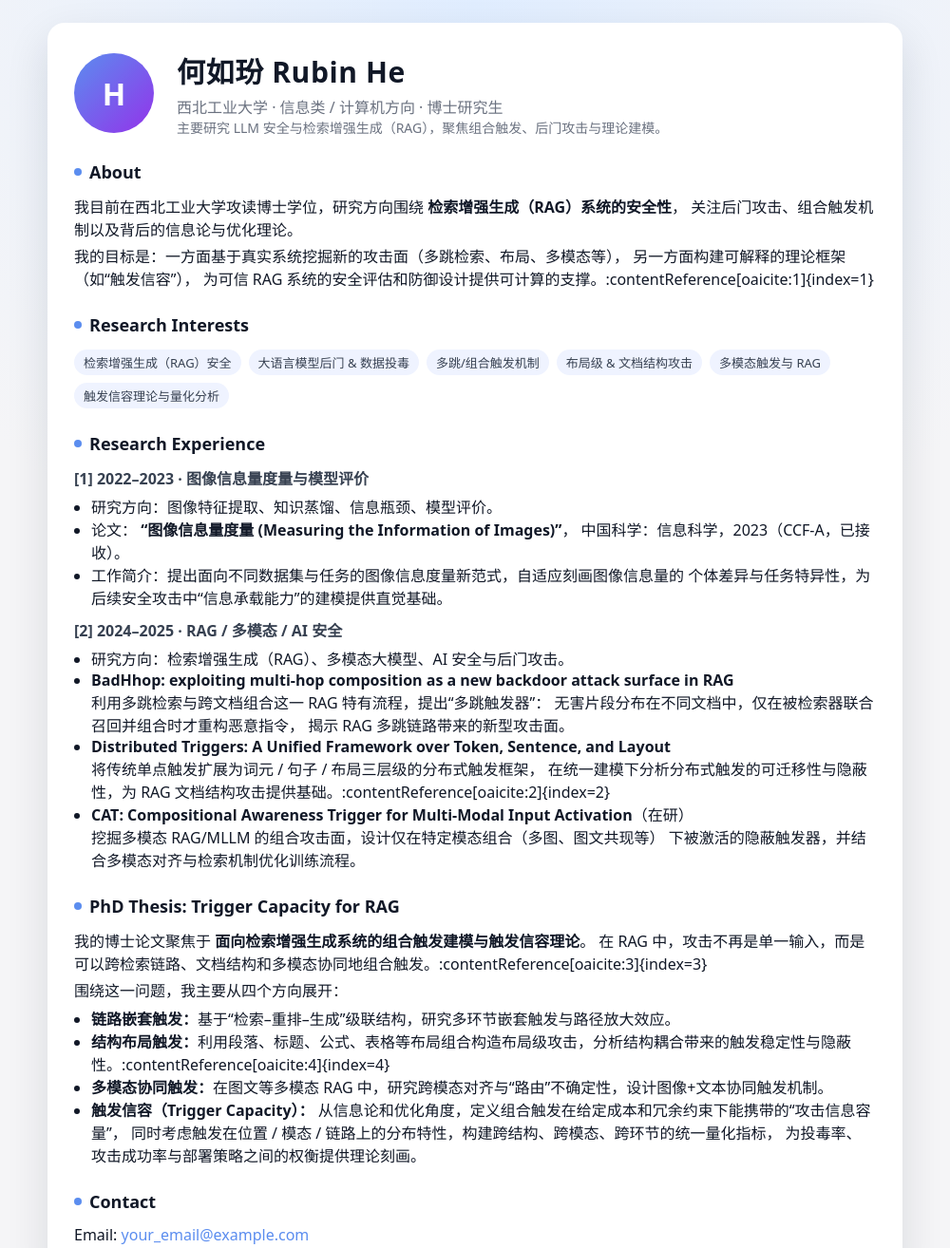
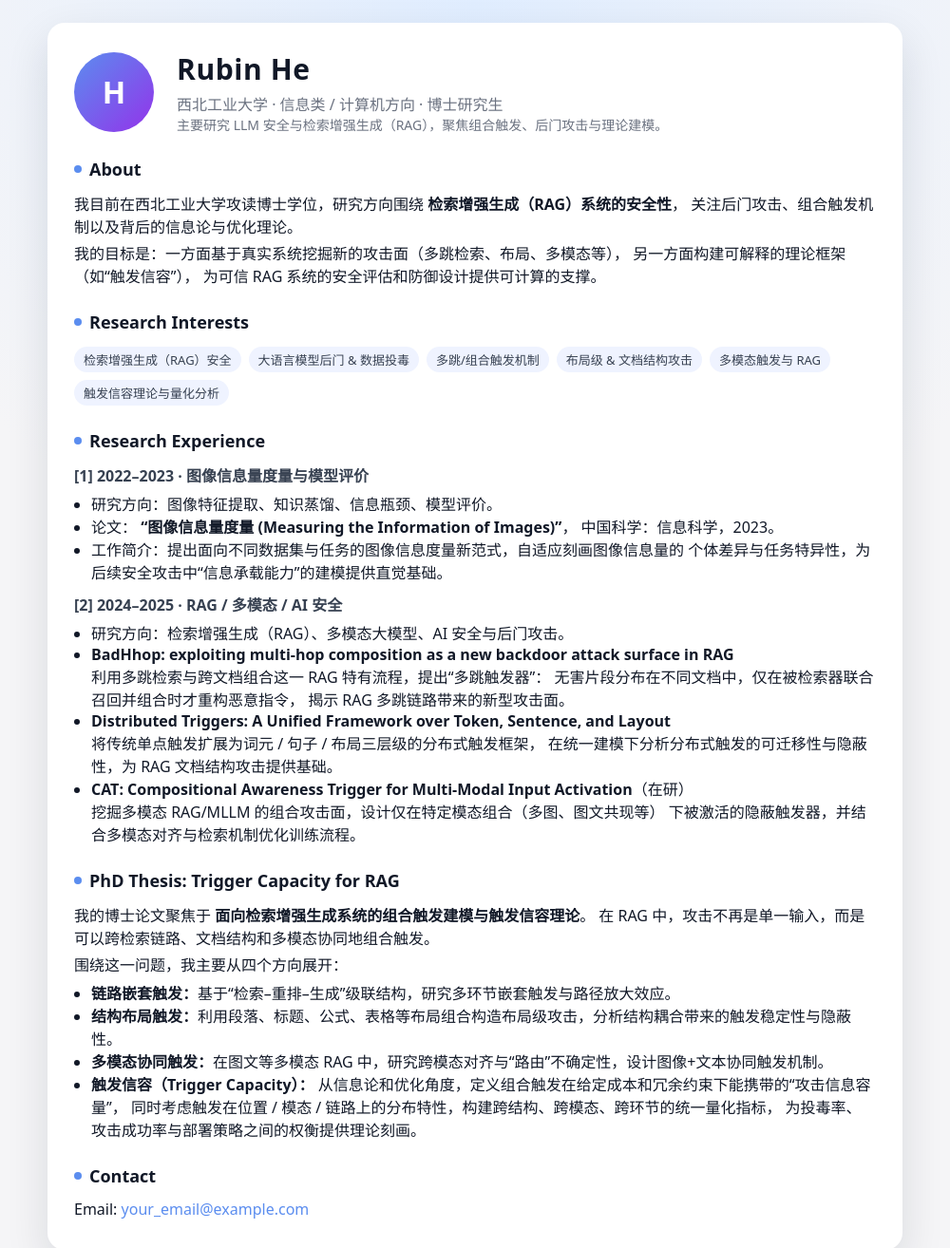
Before and after one commit to Rwby-Asuka/ruby.github.io, a plain HTML site: page index.html in a window 1280 px wide. Shown: the top 1314 px of the page at 95% size, without its empty margins (140-1140 px from the left). Drawn offline with Linux system fonts and the light colour scheme.

Commit message:
revision_further_格式整理

```diff
--- a/index.html
+++ b/index.html
@@ -2,7 +2,7 @@
 <html lang="zh-CN">
 <head>
   <meta charset="UTF-8">
-  <title>何如玢 Rubin He - Personal Homepage</title>
+  <title> Rubin He - Personal Homepage</title>
   <meta name="viewport" content="width=device-width, initial-scale=1">
   <style>
     :root {
@@ -124,7 +124,7 @@
       <!-- 这里的字母可以换成你名字首字母 -->
       <div class="avatar">H</div>
       <div>
-        <div class="name">何如玢 Rubin He</div>
+        <div class="name"> Rubin He</div>
         <div class="tagline">西北工业大学 · 信息类 / 计算机方向 · 博士研究生</div>
         <div class="muted">
           主要研究 LLM 安全与检索增强生成（RAG），聚焦组合触发、后门攻击与理论建模。
@@ -142,7 +142,7 @@
       <p>
         我的目标是：一方面基于真实系统挖掘新的攻击面（多跳检索、布局、多模态等），
         另一方面构建可解释的理论框架（如“触发信容”），
-        为可信 RAG 系统的安全评估和防御设计提供可计算的支撑。:contentReference[oaicite:1]{index=1}
+        为可信 RAG 系统的安全评估和防御设计提供可计算的支撑。
       </p>
     </section>
 
@@ -169,7 +169,7 @@
         <li>
           论文：
           <span class="paper-title">“图像信息量度量 (Measuring the Information of Images)”</span>，
-          中国科学：信息科学，2023（CCF-A，已接收）。
+          中国科学：信息科学，2023。
         </li>
         <li>
           工作简介：提出面向不同数据集与任务的图像信息度量新范式，自适应刻画图像信息量的
@@ -191,7 +191,7 @@
         <li>
           <span class="paper-title">Distributed Triggers: A Unified Framework over Token, Sentence, and Layout</span><br>
           将传统单点触发扩展为词元 / 句子 / 布局三层级的分布式触发框架，
-          在统一建模下分析分布式触发的可迁移性与隐蔽性，为 RAG 文档结构攻击提供基础。:contentReference[oaicite:2]{index=2}
+          在统一建模下分析分布式触发的可迁移性与隐蔽性，为 RAG 文档结构攻击提供基础。
         </li>
         <li>
           <span class="paper-title">CAT: Compositional Awareness Trigger for Multi-Modal Input Activation</span>（在研）<br>
@@ -206,18 +206,18 @@
       <p>
         我的博士论文聚焦于
         <strong>面向检索增强生成系统的组合触发建模与触发信容理论</strong>。
-        在 RAG 中，攻击不再是单一输入，而是可以跨检索链路、文档结构和多模态协同地组合触发。:contentReference[oaicite:3]{index=3}
+        在 RAG 中，攻击不再是单一输入，而是可以跨检索链路、文档结构和多模态协同地组合触发。
       </p>
       <p>
         围绕这一问题，我主要从四个方向展开：
       </p>
       <ul>
         <li><strong>链路嵌套触发：</strong>基于“检索–重排–生成”级联结构，研究多环节嵌套触发与路径放大效应。</li>
-        <li><strong>结构布局触发：</strong>利用段落、标题、公式、表格等布局组合构造布局级攻击，分析结构耦合带来的触发稳定性与隐蔽性。:contentReference[oaicite:4]{index=4}</li>
+        <li><strong>结构布局触发：</strong>利用段落、标题、公式、表格等布局组合构造布局级攻击，分析结构耦合带来的触发稳定性与隐蔽性。</li>
         <li><strong>多模态协同触发：</strong>在图文等多模态 RAG 中，研究跨模态对齐与“路由”不确定性，设计图像+文本协同触发机制。</li>
         <li><strong>触发信容（Trigger Capacity）：</strong>
           从信息论和优化角度，定义组合触发在给定成本和冗余约束下能携带的“攻击信息容量”，
-          同时考虑触发在<span style="white-space:nowrap;">位置 / 模态 / 链路</span>上的分布特性，构建跨结构、跨模态、跨环节的统一量化指标，
+          同时考虑触发在位置 / 模态 / 链路上的分布特性，构建跨结构、跨模态、跨环节的统一量化指标，
           为投毒率、攻击成功率与部署策略之间的权衡提供理论刻画。
         </li>
       </ul>
```
